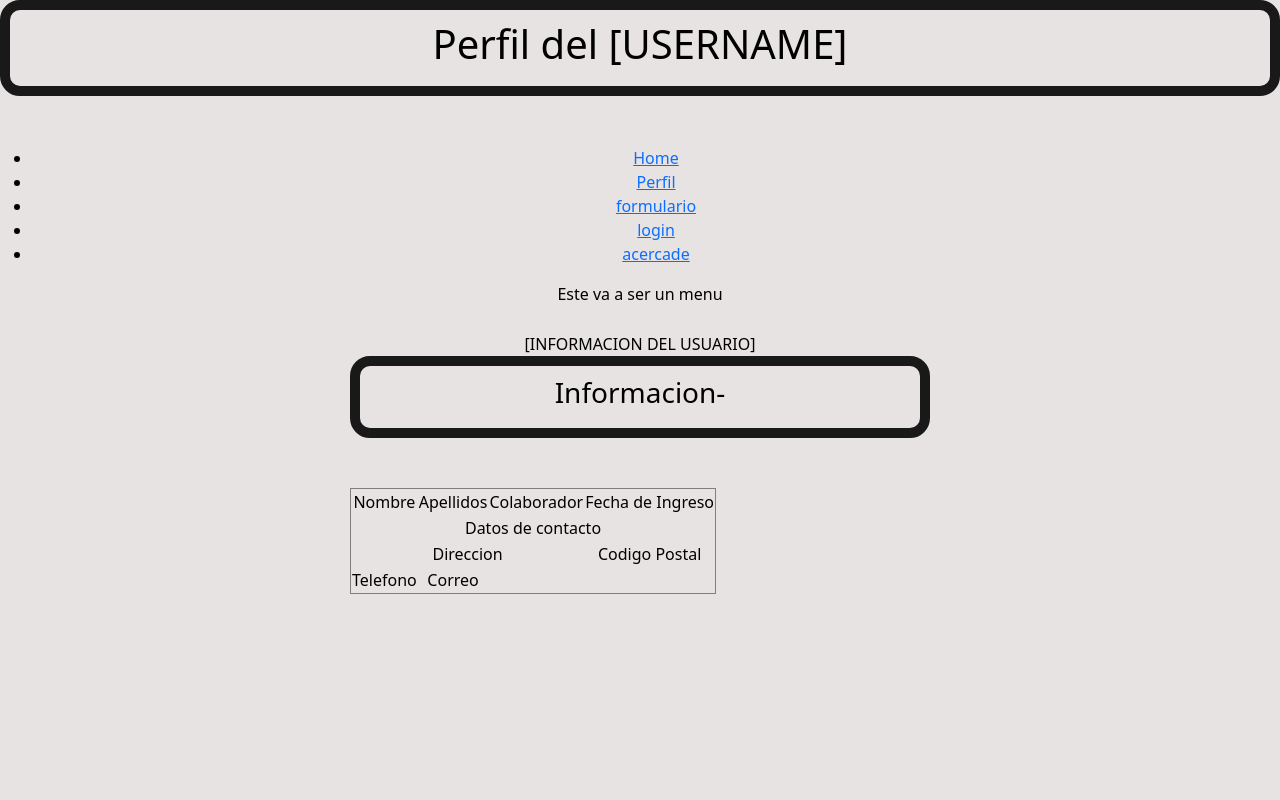
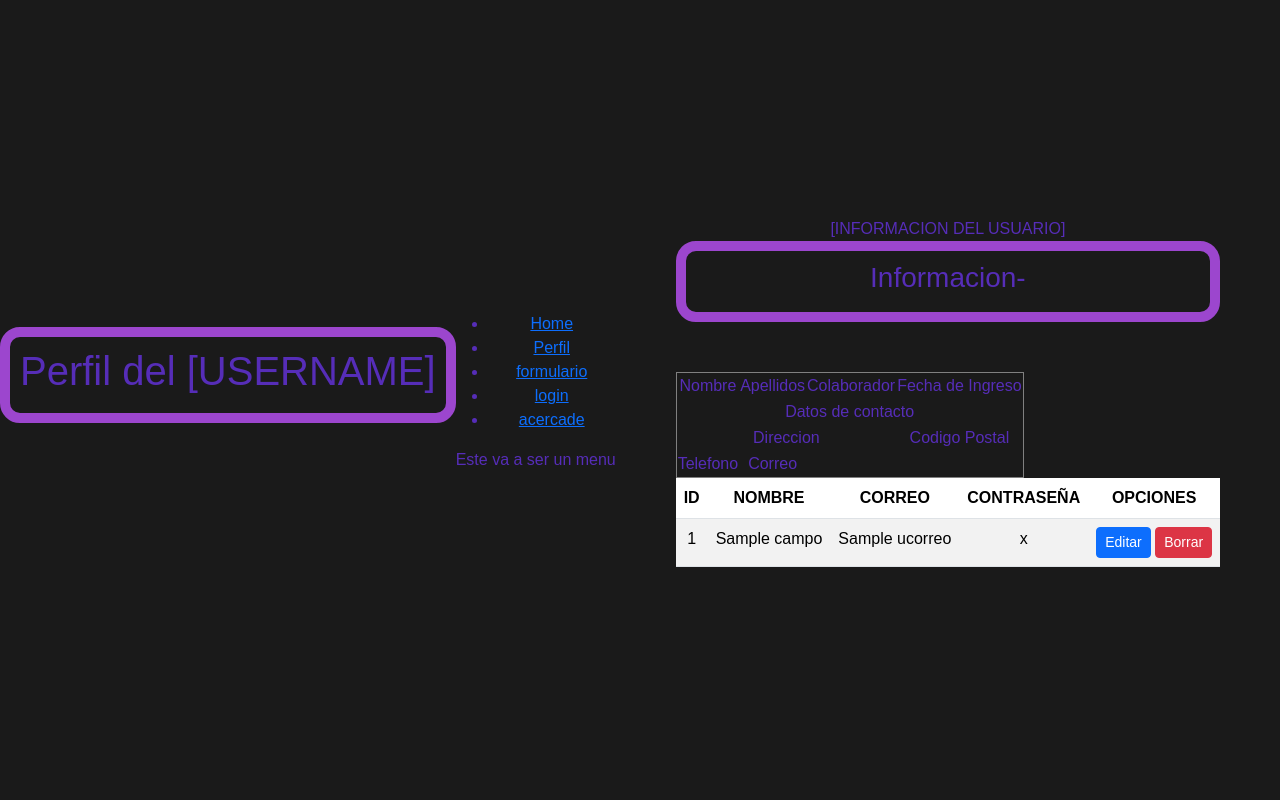
Before and after one commit to Axxl243/Alice, a Flask app: template templates/perfil.html in a window 1280 px wide. Run offline with Flask 3, Linux system fonts and the light colour scheme; the template is opened without the code that fills it: most values are stand-ins (such as "Sample title", 1, 10 or a date in 2020); some libraries are stand-ins or nearby versions.

Commit message:
Respaldo antes del rediseño

```diff
--- a/Server.py
+++ b/Server.py
@@ -1,4 +1,4 @@
-from flask import Flask, flash, render_template, request, url_for, flash, redirect
+from flask import Flask, flash, render_template, request, url_for, flash, redirect, session
 from flask_wtf import FlaskForm
 from wtforms import StringField, PasswordField, SubmitField, BooleanField
 from wtforms.validators import InputRequired, Email, Length, EqualTo, DataRequired
@@ -72,16 +72,56 @@ def login():
         logUser = request.form.get('lUser')
         logPass = request.form.get('lPass')
 
-        msj = f"Nombre: {logUser}, Contraseña: {logPass}"
+        if logUser and logPass:
+           Loginsql = "SELECT name_User, email_user, pass_user FROM usuarios WHERE email_user = %s"
+           loginCon = database.connection.cursor()
+           loginCon.execute(Loginsql,(logUser,))
+           reslogin = loginCon.fetchone()
+
+           if reslogin:
+               passDB = reslogin[2]
+               if check_password_hash(passDB, logPass):
+                   session['nameUser']= reslogin[0]
+                   session['emailUser']= reslogin[1]
+
+                   flash("Bienvenido a la pagina")
+                   redirect(url_for('perfil'))
+
+               else:
+                flash("Los datos son incorrectos", "Peligro")
+
+        else:
+            flash("Ingrese los datos completos", "Peligro")
+
+        #msj = f"Nombre: {logUser}, Contraseña: {logPass}"
 
         return render_template('login.html', msj=msj)
 
     return render_template('login.html', msj=msj)
 
 #Ruta de perfil
-@app.route('/perfil')
+@app.route('/perfil', methods = ['GET', 'POST'])
 def perfil():
-    return render_template('perfil.html')
+    consulta_perfil = database.connection.cursor()
+    sql_consulta = "SELECT * FROM usuarios"
+    consulta_perfil.execute(sql_consulta)
+    res_consulta = consulta_perfil.fetchall()
+    usuarios=[]
+    if res_consulta:
+        for campo in res_consulta:
+            usuarios.append(
+               {
+                   "uid": campo[0],
+                   "unombre": campo[1],
+                   "uapellidos": campo[2],
+                   "ucorreo": campo[3],
+                   "upass": "pass"
+               }
+
+            )
+    else:
+        usuarios= None
+    return render_template('perfil.html', tabla = usuarios)
 
 #Ruta inventario
 if __name__ == "__main__":
--- a/static/css/Style.css
+++ b/static/css/Style.css
@@ -13,8 +13,8 @@
 
 
 body{
- background-color: rgb(231, 227, 227);
-    color: rgb(0, 0, 0);
+ background-color: rgb(182, 20, 82);
+    color: rgb(86, 45, 184);
     text-align: center;
 }
 
@@ -27,8 +27,8 @@ body{
 
 .nav-list a{
 text-decoration: none;
-color: black;
-border: 1px solid black;
+color: #F5F5DC;
+border: 1px solid #F5F5DC;
 border-radius: 20px;
 padding: 20px;
 display: inline-block;
@@ -36,7 +36,7 @@ display: inline-block;
 
 }
 header{
-    border: rgb(26, 25, 25) 10px solid;
+    border: rgb(156, 70, 206) 10px solid;
        margin-bottom: 50px;
       padding: 10PX;
       border-radius: 20px;
@@ -58,7 +58,7 @@ main{
 
   .boxt {
   max-width: 300px;
-  border: rgb(91, 91, 92) 10px solid ;
+  border: rgb(23, 23, 184) 10px solid ;
   border-radius: 12px;
   padding: 20px;
 }
@@ -76,3 +76,68 @@ main{
   justify-content: center;
   gap: 40px;
 }
+
+body {
+    display: flex;
+    justify-content: center;
+    align-items: center;
+    height: 100vh;
+    margin: 0;
+    background: #1a1a1a;
+    font-family: 'Arial', sans-serif;
+}
+
+.hover-container {
+    display: inline-block;
+    position: relative;
+}
+
+.explosive-text {
+    font-size: 3rem;
+    color: #21926d;
+    letter-spacing: 0.1em;
+    display: inline-block;
+    position: relative;
+    transition: transform 0.3s ease-out;
+}
+
+.explosive-text:hover {
+    transform: scale(1.1);
+}
+
+.explosive-text:hover::before,
+.explosive-text:hover::after {
+    content: '';
+    position: absolute;
+    top: 50%;
+    left: 50%;
+    width: 200%;
+    height: 200%;
+    border-radius: 50%;
+    transform: translate(-50%, -50%) scale(0);
+    animation: burst 0.8s ease-out forwards;
+}
+
+.explosive-text:hover::before {
+    background: radial-gradient(circle, rgba(255, 0, 150, 0.6), transparent);
+    z-index: -1;
+}
+
+.explosive-text:hover::after {
+    background: radial-gradient(circle, rgba(0, 200, 255, 0.6), transparent);
+    z-index: -2;
+}
+
+@keyframes burst {
+    0% {
+        transform: translate(-50%, -50%) scale(0);
+        opacity: 1;
+    }
+    70% {
+        opacity: 0.8;
+    }
+    100% {
+        transform: translate(-50%, -50%) scale(1.5);
+        opacity: 0;
+    }
+}
--- a/templates/Plantilla.html
+++ b/templates/Plantilla.html
@@ -5,6 +5,7 @@
     <meta name="viewport" content="width=device-width, initial-scale=1.0">
     <link href="https://cdn.jsdelivr.net/npm/bootstrap@5.3.8/dist/css/bootstrap.min.css" rel="stylesheet" integrity="sha384-sRIl4kxILFvY47J16cr9ZwB07vP4J8+LH7qKQnuqkuIAvNWLzeN8tE5YBujZqJLB" crossorigin="anonymous">
     <link rel="stylesheet" href="../static/css/Style.css" type="text/css">
+
     <title>APP
       {% block titulo %}
       {% endblock %}
@@ -67,4 +68,5 @@
 
     {% endblock %}
     </footer>
+
 </html>
--- a/templates/formulario.html
+++ b/templates/formulario.html
@@ -19,6 +19,8 @@ PixelMarket
     <div>
         <form action="{{ url_for('registro') }}" method="POST">
             {{form.hidden_tag()}}
+
+            <!-- Librería de iconos Font Awesome -->
 
             {{form.rNombre.label (class="form-label")}}
             {{form.rNombre(class="form-control")}}
--- a/templates/login.html
+++ b/templates/login.html
@@ -24,6 +24,8 @@
 
     <input class="btn btn-primary" type="submit" value="Iniciar sesion">
 
-    <p>{{msj}}</p>
+    <p>{{msj}}
+     No tienes una cuenta?<a href="{{ url_for('registro') }}">Crea una cuenta</a>
+    </p>
 </div>
 {%endblock%}
--- a/templates/perfil.html
+++ b/templates/perfil.html
@@ -43,5 +43,33 @@
             </div>
         </section>
         </div>
+        {% if tabla %}
+            <table class="table table-striped table-inverse table-responsive">
+                <thead class="thead-inverse">
+                    <tr>
+                        <th>ID</th>
+                        <th>NOMBRE</th>
+                        <th>CORREO</th>
+                        <th>CONTRASEÑA</th>
+                        <th>OPCIONES</th>
+                    </tr>
+                </thead>
+                <tbody>
+                {% for campo in tabla %}
+                <tr>
+                    <td scope="row">{{campo.uid}}</td>
+                    <td>{{ campo.unombre }}</td>
+                    <td>{{ campo.ucorreo }}</td>
+                    <td>{{ campo.upass }}</td>
+                    <td>
+                        <a href="/editar/{{ campo.uid }}" class="btn btn-sm btn-primary">Editar</a>
+                        <a href="/borrar/{{ campo.uid }}" class="btn btn-sm btn-danger">Borrar</a>
+                    </td>
+                </tr>
+                {% endfor %}
+            </table>
+        {% endif %}
     </div>
+
+
 {% endblock %}
```
